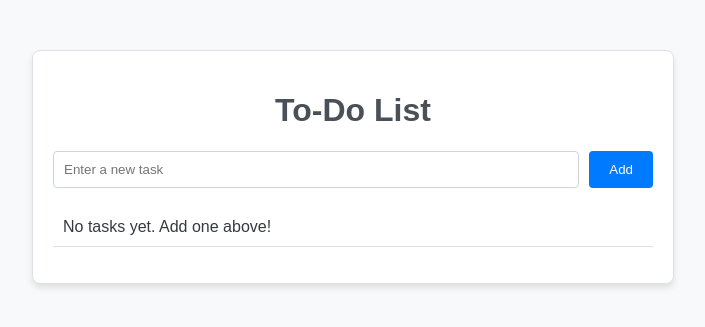
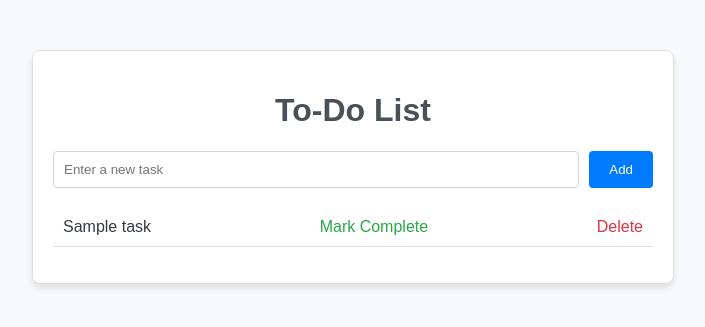
Before and after one commit to jaseemck1673/todoapp_flask, a Flask app: page / in a window 1280 px wide. Shown: the top 327 px of the page, without its empty margins (287-992 px from the left). Run offline with Flask 3, Linux system fonts and the light colour scheme; tables that the repository leaves empty or names only in its code hold one stand-in row (values such as "Sample post").

Commit message:
index function and add fuction is added success fully . database is connected

```diff
--- a/main.py
+++ b/main.py
@@ -1,20 +1,69 @@
 from flask import Flask,render_template,request,redirect,url_for
+import mysql.connector
 
 app = Flask(__name__)
 
-tasks = []
+# MySQL Database Configuration
+db_config = {
+    'host': 'localhost',  # Replace with your MySQL server hostname
+    'user': 'root',       # Replace with your MySQL username
+    'password': 'root',       # Replace with your MySQL password
+    'database': 'todo_db_flask' # Replace with your database name
+}
 
-@app.route("/")
+
+
+@app.route('/')
 def index():
-    return render_template("index.html",tasks=tasks)
+    conn = mysql.connector.connect(**db_config)
+    cursor = conn.cursor(dictionary=True)
+    cursor.execute("SELECT * FROM tasks")
+    tasks = cursor.fetchall()
+    conn.close()
+    return render_template('index.html', tasks=tasks)
 
 @app.route('/add', methods=['POST'])
 def add_task():
-    task = request.form.get('task')
-    if task:
-        tasks.append(task)
+    task_title = request.form.get('task')
+    if task_title:
+        conn = mysql.connector.connect(**db_config)
+        cursor = conn.cursor()
+        cursor.execute("INSERT INTO tasks (title) VALUES (%s)", (task_title,))
+        conn.commit()
+        conn.close()
     return redirect(url_for('index'))
 
+@app.route('/delete/<int:task_id>')
+def delete_task(task_id):
+    # Delete task from the database
+    cursor = mysql.connection.cursor()
+    cursor.execute("DELETE FROM tasks WHERE id = %s", (task_id,))
+    mysql.connection.commit()
+    return redirect(url_for('index'))
 
 if __name__ == '__main__':
     app.run(debug=True)
+
+
+
+
+
+
+
+
+# tasks = []
+
+# @app.route("/")
+# def index():
+#     return render_template("index.html",tasks=tasks)
+
+# @app.route('/add', methods=['POST'])
+# def add_task():
+#     task = request.form.get('task')
+#     if task:
+#         tasks.append(task)
+#     return redirect(url_for('index'))
+
+
+# if __name__ == '__main__':
+#     app.run(debug=True)
--- a/static/styles.css
+++ b/static/styles.css
@@ -60,11 +60,16 @@ h1 {
   border-bottom: 1px solid #dee2e6;
 }
 
+.complete-btn {
+  color: #28a745;
+  text-decoration: none;
+}
+
 .delete-btn {
   color: #dc3545;
   text-decoration: none;
 }
 
-.delete-btn:hover {
+.complete-btn:hover, .delete-btn:hover {
   text-decoration: underline;
 }
--- a/templates/index.html
+++ b/templates/index.html
@@ -3,7 +3,7 @@
 <head>
     <meta charset="UTF-8">
     <meta name="viewport" content="width=device-width, initial-scale=1.0">
-    <title>Flask To-Do App</title>
+    <title>Flask To-Do App with MySQL</title>
     <link rel="stylesheet" href="{{ url_for('static', filename='styles.css') }}">
 </head>
 <body>
@@ -17,8 +17,11 @@
         <ul class="task-list">
             {% for task in tasks %}
             <li>
-                {{ loop.index }}. {{ task }}
-                <a href="/delete/{{ loop.index0 }}" class="delete-btn">Delete</a>
+                <span style="text-decoration: {% if task.completed %}line-through{% endif %};">
+                    {{ task.title }}
+                </span>
+                <a href="/complete/{{ task.id }}" class="complete-btn">Mark Complete</a>
+                <a href="/delete/{{ task.id }}" class="delete-btn">Delete</a>
             </li>
             {% else %}
             <li>No tasks yet. Add one above!</li>
```
